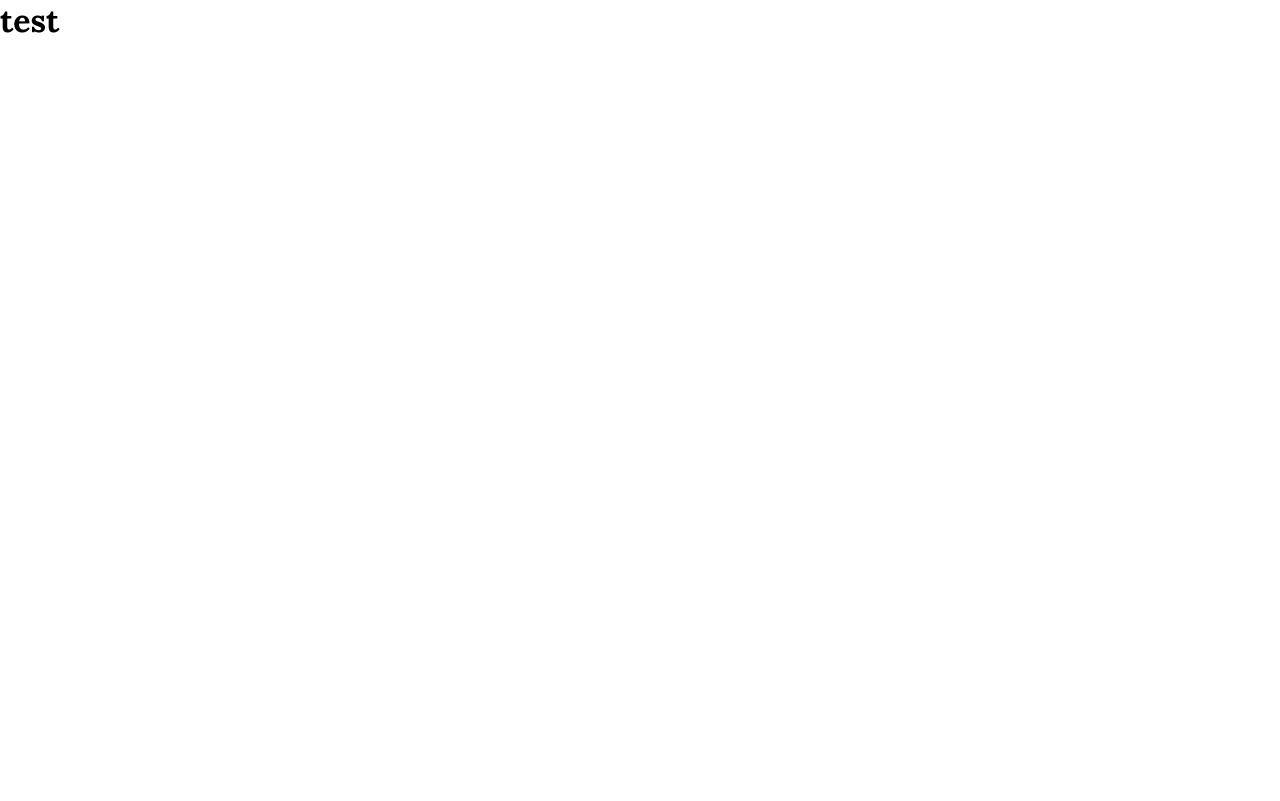
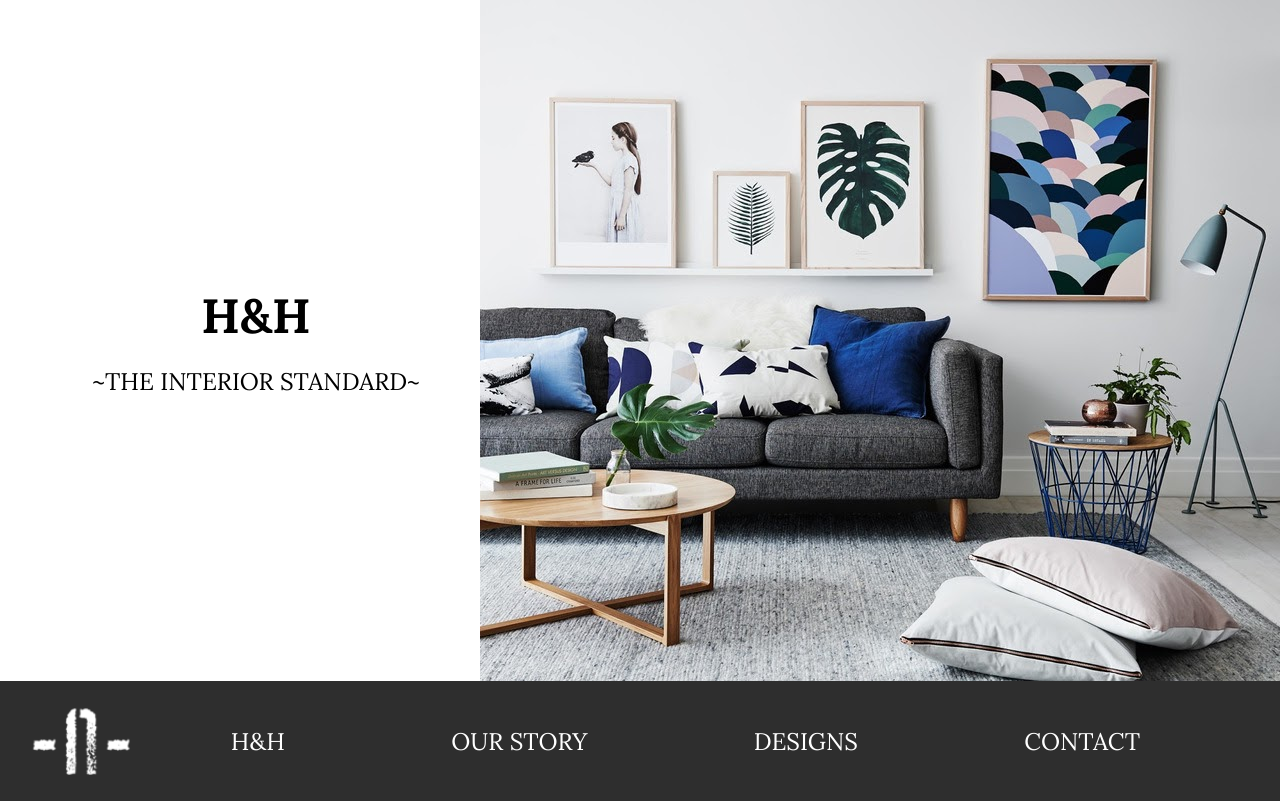
Before and after one commit to illy1990/Design_Interior, a plain HTML site: page index.html in a window 1280 px wide. Drawn offline with Linux system fonts and the light colour scheme.

Commit message:
Header Fertig

```diff
--- a/assets/css/style.css
+++ b/assets/css/style.css
@@ -1,15 +1,93 @@
 @import url('https://fonts.googleapis.com/css?family=Lora:400,400i,700,700i|Work+Sans:300,400,500,700,800&display=swap');
 
 *{
-    margin:0;
-    padding:0;
+    margin:     0;
+    padding:    0;
 }
 
 /* -------------------------------ON HOLD----------------------------------------- */
 /* font-family: 'Work Sans',sans-serif; */
 /* Farbe: #2e2e2e / #fff / #000 / #1d2c2f  */
 /* -------------------------------ON HOLD----------------------------------------- */
+/* --------------------------START ALLGEMEINES ZEUG------------------------------- */
 
 body{
     font-family: 'Lora', sans-serif;
+    width: 100%;
 }
+header{
+    height: 100vh;
+    width: 100%
+}
+
+h1{
+    font-size: 3em;
+}
+
+h2{ margin-top: 20px;
+    font-size: 1.5em;
+    font-weight: lighter;
+}
+
+/* --------------------------ENDE ALLGEMEINES ZEUG------------------------------- */
+/* --------------------------START HEADER UPPERPART------------------------------ */
+#header_upperpart{
+    width: 100%;
+    background-color: #fff;
+    color: black;
+    display: flex;
+}
+
+.left{
+    display:flex;
+    flex-direction: column;
+    justify-content: center;
+    align-items: center;
+    width: 40%;
+}
+
+.right{
+    display:flex;
+    justify-content: flex-end;
+    object-fit: center/cover;
+    width:60%;
+}
+/* --------------------------ENDE HEADER UPPERPART------------------------------ */
+/* ------------------------START HEADER - LOWERPART -----------------------------*/
+#header_lowerpart{
+    height: 15%;
+    width: 100%;
+    background-color: #2e2e2e;
+    color: #fff;
+    display: flex;
+    flex-direction: row;
+    align-items: center;
+    justify-content: space-between;
+    font-size: 1.5em;
+}
+
+#header_lowerpart img{
+    margin-left: 20px;
+    z-index: 1;
+}
+
+#header_lowerpart ul{
+    margin-right: 60px;
+}
+
+#header_lowerpart ul li {
+    list-style: none;
+    display: inline;
+    margin: 0 80px;
+}
+
+#header_lowerpart ul li a{
+    color:#fff;
+    text-decoration: none;
+    }
+
+#header_lowerpart ul li a:hover{
+    color:#fff;
+    text-decoration: underline;
+    }
+/* ------------------------ENDE HEADER - LOWERPART --------------------------------*/
--- a/index.html
+++ b/index.html
@@ -8,8 +8,28 @@
     <link rel="stylesheet" type="text/css" href="assets/css/style.css">
 </head>
 <body>
-    <h1>test</h1>
+    <header>
+        <section id="header_upperpart">
+            <div class="left">
+                <h1>H&H</h1>
+                <h2>~THE INTERIOR STANDARD~</h2>
+            </div>
+            <div class="right">
+                <img src="assets/img/design-interior-1.jpg" alt="">
+            </div>
+        </section>
+        <section id="header_lowerpart">
+            <img src="assets/img/logo.png" height="80px" alt="">
+            <nav>
+                <ul>
+                    <li><a href="#">H&H</a></li>
+                    <li><a href="#">OUR STORY</a></li>
+                    <li><a href="#">DESIGNS</a></li>
+                    <li><a href="#">CONTACT</a></li>
+                </ul>
+            </nav>
+        </section>
+    </header>
 
-    <script src="assets/js/main.js"></script>
 </body>
 </html>
```
Also changed, not shown: 2 other files.
